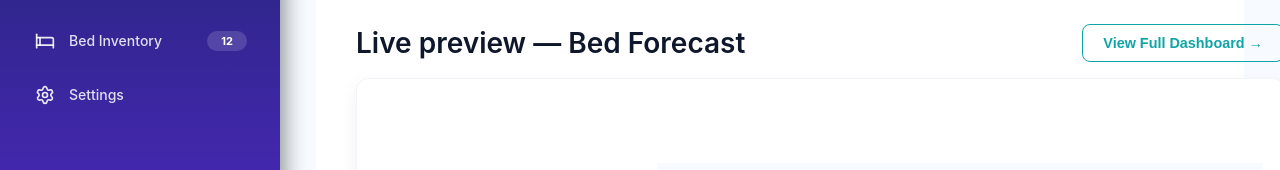
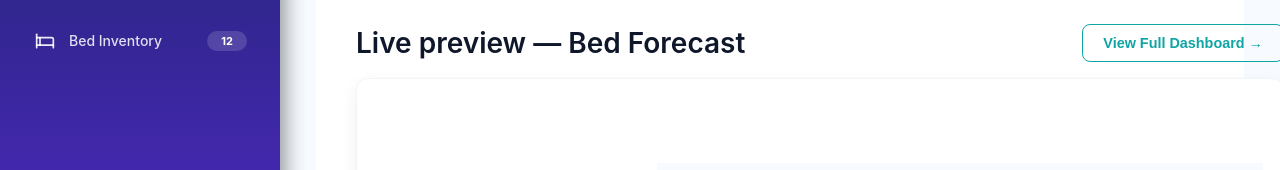
Before and after one commit to lochanajayasinghe/Hospital-Resource-Optimization-and-Demand-Forecasting-System, a React (Create React App) app in the folder frontend/: page / in a window 1280 px wide. Shown: the part 393-563 px from the top of the page. Built offline with nearby package versions, Linux system fonts and the light colour scheme.

Commit message:
Update Sidebar.jsx

```diff
--- a/frontend/src/components/Bed_demand_focasting/Sidebar.jsx
+++ b/frontend/src/components/Bed_demand_focasting/Sidebar.jsx
@@ -26,7 +26,6 @@ const Sidebar = () => {
     { icon: <Zap size={20} />, text: "Optimization", path: "/Optimization", count: "New" },
     { icon: <ClipboardList size={20} />, text: "Daily Input", path: "/DailyInput", count: null },
     { icon: <Bed size={20} />, text: "Bed Inventory", path: "/Inventory", count: 12 },
-    { icon: <Settings size={20} />, text: "Settings", path: "/settings", count: null },
   ];
 
   const [isMobile, setIsMobile] = useState(false);
```
